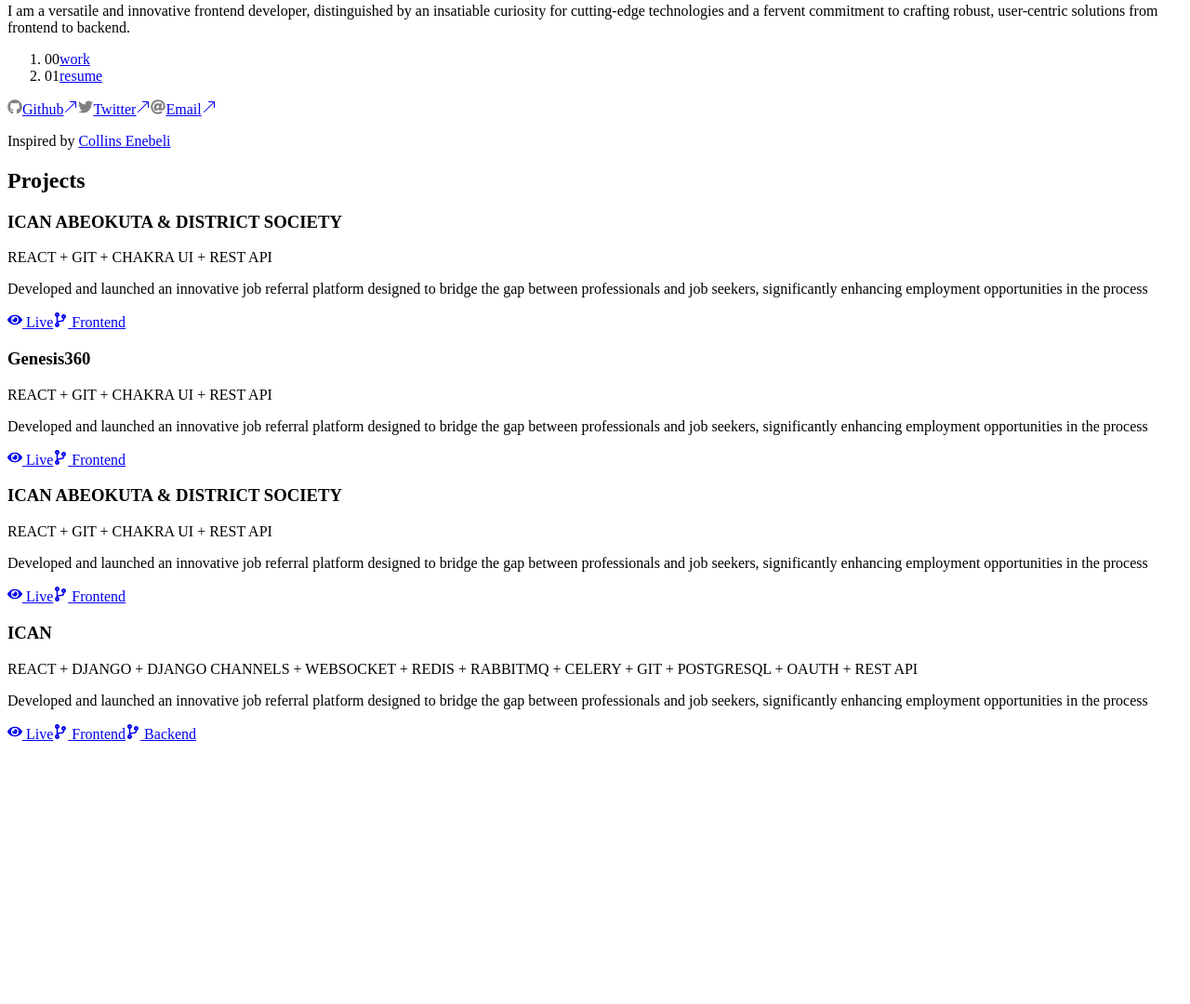
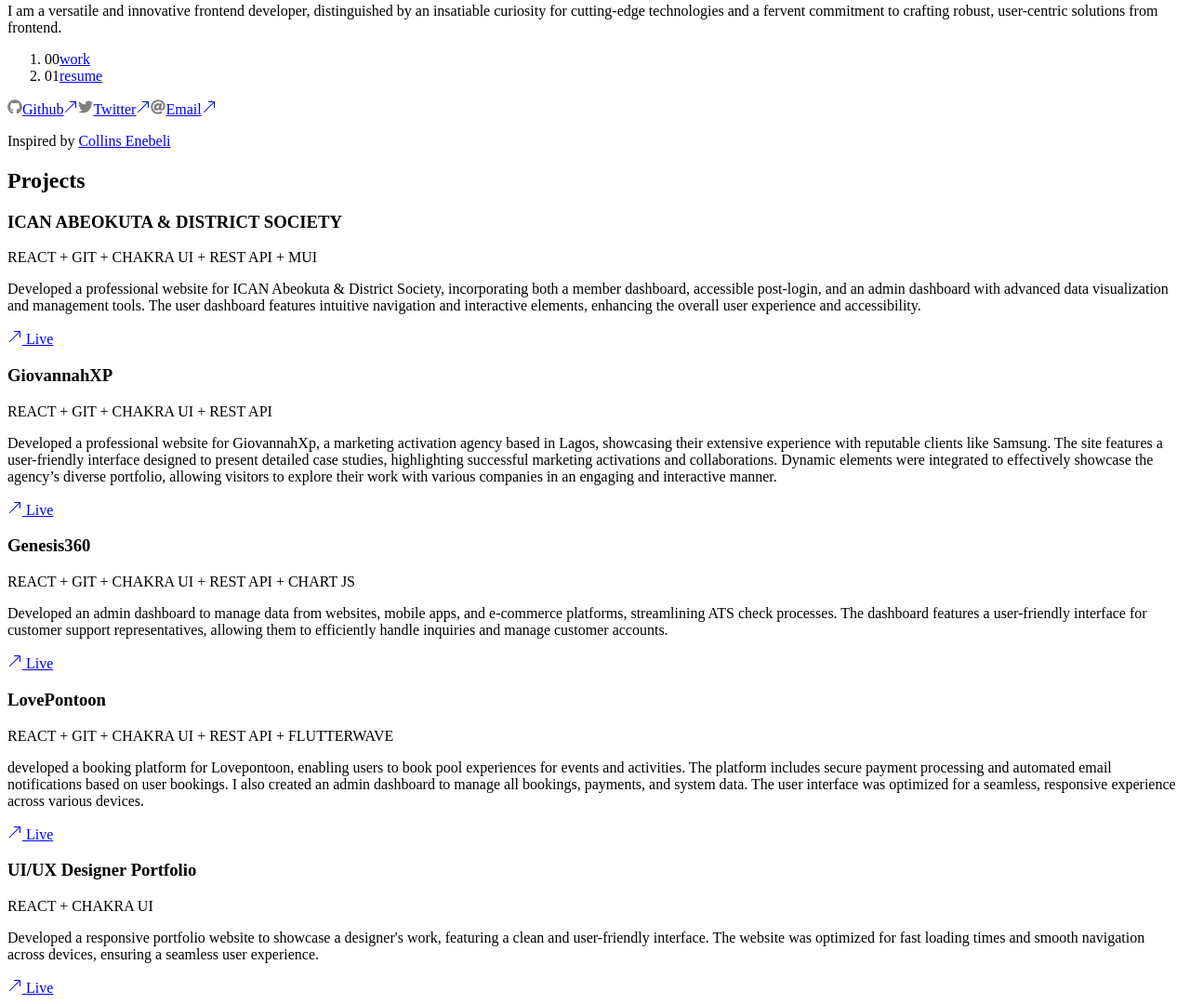
Before and after one commit to fw-lade/ololade, a Gatsby site: page / in a window 1280 px wide. Shown: the part 346-1426 px from the top of the page at 93% size. Before the commit the page ends 1153 px from the top, so only its background shows below. Built offline with nearby package versions, Linux system fonts and the light colour scheme; Gatsby itself is replaced by a stand-in of ours.

Commit message:
complete edit

```diff
--- a/gatsby-config.js
+++ b/gatsby-config.js
@@ -13,7 +13,7 @@ module.exports = {
         background_color: "#1b1b1d",
         theme_color: "#1b1b1d",
         display: "minimal-ui",
-        icon: "src/images/toshiro-new-avi.jpeg",
+        icon: "src/images/avi.jpg",
       },
     },
     {
--- a/src/components/desktopHomeRight.js
+++ b/src/components/desktopHomeRight.js
@@ -1,4 +1,5 @@
 import React from "react";
+import { BsArrowUpRight } from "react-icons/bs";
 import {FaEye, FaCodeBranch, FaCube} from "react-icons/fa";
 
 const DesktopHomeRight = () => {
@@ -13,30 +14,74 @@ const DesktopHomeRight = () => {
             ICAN ABEOKUTA & DISTRICT SOCIETY
           </h3>
           <p className="mb-3 mt-1 text-xs font-semibold leading-5 tracking-wider text-light-grey">
-            REACT + GIT + CHAKRA UI + REST API
+            REACT + GIT + CHAKRA UI + REST API + MUI
           </p>
           <p className="my-3 min-h-[5rem] text-xs font-semibold tracking-wider text-dark-grey md:h-16">
-            Developed and launched an innovative job referral platform designed
-            to bridge the gap between professionals and job seekers,
-            significantly enhancing employment opportunities in the process
+            Developed a professional website for ICAN Abeokuta & District
+            Society, incorporating both a member dashboard, accessible
+            post-login, and an admin dashboard with advanced data visualization
+            and management tools. The user dashboard features intuitive
+            navigation and interactive elements, enhancing the overall user
+            experience and accessibility.
           </p>
           <div className="my-8 flex items-center gap-x-4">
             <a
-              href="https://refnet.onrender.com"
+              href="https://icanabeokuta.org/"
               target="_blank"
               rel="noopener noreferrer"
               className="inline-flex items-center justify-start gap-x-1 text-xs text-light-grey hover:text-white"
             >
-              <FaEye /> <span>Live</span>
+              <BsArrowUpRight className="text-sm opacity-70" />{" "}
+              <span>Live</span>
             </a>
-            <a
+            {/* <a
               href="https://github.com/Goddy01/Refnet"
               target="_blank"
               rel="noopener noreferrer"
               className="flex items-center gap-x-1 text-xs text-light-grey hover:text-white"
             >
               <FaCodeBranch /> <span>Frontend</span>
+            </a> */}
+          </div>
+        </div>
+      </div>
+
+      <div className="darken flex flex-col gap-y-8 md:gap-y-3">
+        <div className="flex flex-col bg-box-bg p-10 transition-all duration-300 md:hover:scale-110">
+          <h3 className="text-[1.3rem] font-semibold text-white">
+            GiovannahXP
+          </h3>
+          <p className="mb-3 mt-1 text-xs font-semibold leading-5 tracking-wider text-light-grey">
+            REACT + GIT + CHAKRA UI + REST API
+          </p>
+          <p className="my-3 min-h-[5rem] text-xs font-semibold tracking-wider text-dark-grey md:h-16">
+            Developed a professional website for GiovannahXp, a marketing
+            activation agency based in Lagos, showcasing their extensive
+            experience with reputable clients like Samsung. The site features a
+            user-friendly interface designed to present detailed case studies,
+            highlighting successful marketing activations and collaborations.
+            Dynamic elements were integrated to effectively showcase the
+            agency’s diverse portfolio, allowing visitors to explore their work
+            with various companies in an engaging and interactive manner.
+          </p>
+          <div className="my-8 flex items-center gap-x-4">
+            <a
+              href="https://giovannahxp.com/"
+              target="_blank"
+              rel="noopener noreferrer"
+              className="inline-flex items-center justify-start gap-x-1 text-xs text-light-grey hover:text-white"
+            >
+              <BsArrowUpRight className="text-sm opacity-70" />{" "}
+              <span>Live</span>
             </a>
+            {/* <a
+              href="https://github.com/Goddy01/Refnet"
+              target="_blank"
+              rel="noopener noreferrer"
+              className="flex items-center gap-x-1 text-xs text-light-grey hover:text-white"
+            >
+              <FaCodeBranch /> <span>Frontend</span>
+            </a> */}
           </div>
         </div>
       </div>
@@ -45,30 +90,33 @@ const DesktopHomeRight = () => {
         <div className="flex flex-col bg-box-bg p-10 transition-all duration-300 md:hover:scale-110">
           <h3 className="text-[1.3rem] font-semibold text-white">Genesis360</h3>
           <p className="mb-3 mt-1 text-xs font-semibold leading-5 tracking-wider text-light-grey">
-            REACT + GIT + CHAKRA UI + REST API
+            REACT + GIT + CHAKRA UI + REST API + CHART JS
           </p>
           <p className="my-3 min-h-[5rem] text-xs font-semibold tracking-wider text-dark-grey md:h-16">
-            Developed and launched an innovative job referral platform designed
-            to bridge the gap between professionals and job seekers,
-            significantly enhancing employment opportunities in the process
+            Developed an admin dashboard to manage data from websites, mobile
+            apps, and e-commerce platforms, streamlining ATS check processes.
+            The dashboard features a user-friendly interface for customer
+            support representatives, allowing them to efficiently handle
+            inquiries and manage customer accounts.
           </p>
           <div className="my-8 flex items-center gap-x-4">
             <a
-              href="https://refnet.onrender.com"
+              href="https://genesis360-dashboard-test.netlify.app/"
               target="_blank"
               rel="noopener noreferrer"
               className="inline-flex items-center justify-start gap-x-1 text-xs text-light-grey hover:text-white"
             >
-              <FaEye /> <span>Live</span>
+              <BsArrowUpRight className="text-sm opacity-70" />{" "}
+              <span>Live</span>
             </a>
-            <a
+            {/* <a
               href="https://github.com/Goddy01/Refnet"
               target="_blank"
               rel="noopener noreferrer"
               className="flex items-center gap-x-1 text-xs text-light-grey hover:text-white"
             >
               <FaCodeBranch /> <span>Frontend</span>
-            </a>
+            </a> */}
           </div>
         </div>
       </div>
@@ -76,59 +124,67 @@ const DesktopHomeRight = () => {
       <div className="darken flex flex-col gap-y-8 md:gap-y-3">
         <div className="flex flex-col bg-box-bg p-10 transition-all duration-300 md:hover:scale-110">
           <h3 className="text-[1.3rem] font-semibold text-white">
-            ICAN ABEOKUTA & DISTRICT SOCIETY
+            LovePontoon
           </h3>
           <p className="mb-3 mt-1 text-xs font-semibold leading-5 tracking-wider text-light-grey">
-            REACT + GIT + CHAKRA UI + REST API
+            REACT + GIT + CHAKRA UI + REST API + FLUTTERWAVE
           </p>
           <p className="my-3 min-h-[5rem] text-xs font-semibold tracking-wider text-dark-grey md:h-16">
-            Developed and launched an innovative job referral platform designed
-            to bridge the gap between professionals and job seekers,
-            significantly enhancing employment opportunities in the process
+            developed a booking platform for Lovepontoon, enabling users to book
+            pool experiences for events and activities. The platform includes
+            secure payment processing and automated email notifications based on
+            user bookings. I also created an admin dashboard to manage all
+            bookings, payments, and system data. The user interface was
+            optimized for a seamless, responsive experience across various
+            devices.
           </p>
           <div className="my-8 flex items-center gap-x-4">
             <a
-              href="https://refnet.onrender.com"
+              href="https://lovepontoon.com/"
               target="_blank"
               rel="noopener noreferrer"
               className="inline-flex items-center justify-start gap-x-1 text-xs text-light-grey hover:text-white"
             >
-              <FaEye /> <span>Live</span>
+              <BsArrowUpRight className="text-sm opacity-70" />{" "}
+              <span>Live</span>
             </a>
-            <a
+            {/* <a
               href="https://github.com/Goddy01/Refnet"
               target="_blank"
               rel="noopener noreferrer"
               className="flex items-center gap-x-1 text-xs text-light-grey hover:text-white"
             >
               <FaCodeBranch /> <span>Frontend</span>
-            </a>
+            </a> */}
           </div>
         </div>
       </div>
 
       <div className="darken flex flex-col gap-y-8 md:gap-y-3">
         <div className="flex flex-col bg-box-bg p-10 transition-all duration-300 md:hover:scale-110">
-          <h3 className="text-[1.3rem] font-semibold text-white">ICAN</h3>
+          <h3 className="text-[1.3rem] font-semibold text-white">
+            UI/UX Designer Portfolio
+          </h3>
           <p className="mb-3 mt-1 text-xs font-semibold leading-5 tracking-wider text-light-grey">
-            REACT + DJANGO + DJANGO CHANNELS + WEBSOCKET + REDIS + RABBITMQ +
-            CELERY + GIT + POSTGRESQL + OAUTH + REST API
+            REACT + CHAKRA UI
           </p>
           <p className="my-3 min-h-[5rem] text-xs font-semibold tracking-wider text-dark-grey md:h-16">
-            Developed and launched an innovative job referral platform designed
-            to bridge the gap between professionals and job seekers,
-            significantly enhancing employment opportunities in the process
+            Developed a responsive portfolio website to showcase a designer's
+            work, featuring a clean and user-friendly interface. The website was
+            optimized for fast loading times and smooth navigation across
+            devices, ensuring a seamless user experience.
           </p>
           <div className="my-8 flex items-center gap-x-4">
             <a
-              href="https://refnet.onrender.com"
+              href="https://talodabioluwapaul.com/"
               target="_blank"
               rel="noopener noreferrer"
               className="inline-flex items-center justify-start gap-x-1 text-xs text-light-grey hover:text-white"
             >
-              <FaEye /> <span>Live</span>
+              <BsArrowUpRight className="text-sm opacity-70" />{" "}
+              <span>Live</span>
             </a>
-            <a
+            {/* <a
               href="https://github.com/Goddy01/Refnet"
               target="_blank"
               rel="noopener noreferrer"
@@ -143,7 +199,7 @@ const DesktopHomeRight = () => {
               className="flex items-center gap-x-1 text-xs text-light-grey hover:text-white"
             >
               <FaCodeBranch /> <span>Backend</span>
-            </a>
+            </a> */}
           </div>
         </div>
       </div>
--- a/src/components/desktopIntro.js
+++ b/src/components/desktopIntro.js
@@ -2,7 +2,7 @@ import React from "react";
 import { Link } from "gatsby";
 import { FaGithub, FaAt, FaTwitter } from "react-icons/fa";
 import { BsArrowUpRight } from "react-icons/bs";
-import avi from "../images/toshiro-new-avi.jpeg";
+import avi from "../images/avi.jpg";
 const routes = [
   {
     to: "",
@@ -45,7 +45,7 @@ const DesktopIntro = ({ active }) => {
           </span>{" "}
           and a fervent commitment to crafting{" "}
           <span className="animate-flash text-white opacity-90">
-            robust, user-centric solutions from frontend to backend
+            robust, user-centric solutions from frontend
           </span>
           .
         </p>
--- a/src/components/intro.js
+++ b/src/components/intro.js
@@ -1,7 +1,7 @@
 import React from "react";
 import {BsFillCaretRightFill} from "react-icons/bs";
 import {Link} from "gatsby";
-import avi from "../images/toshiro-new-avi.jpeg";
+import avi from "../images/avi.jpg";
 const Intro = () => {
   return (
     <div className="flex flex-col justify-center">
@@ -27,7 +27,7 @@ const Intro = () => {
         <span className="animate-flash text-white opacity-90">insatiable curiosity</span>{" "}
         for{" "}
         <span className="animate-flashTwo text-white opacity-90">cutting-edge technologies</span> and a fervent commitment to crafting{" "}
-        <span className="animate-flash text-white opacity-90">robust, user-centric solutions from frontend to backend</span>.
+        <span className="animate-flash text-white opacity-90">robust, user-centric solutions from frontend</span>.
       </p>
 
       <div className="m-1 my-5 flex items-center justify-center">
```
Also changed, not shown: src/components/resumeContainer.js (+38 -58 lines), src/images/avi.JPG (added), src/images/toshiro-avi.jpeg (deleted), src/images/toshiro-new-avi.jpeg (deleted).
